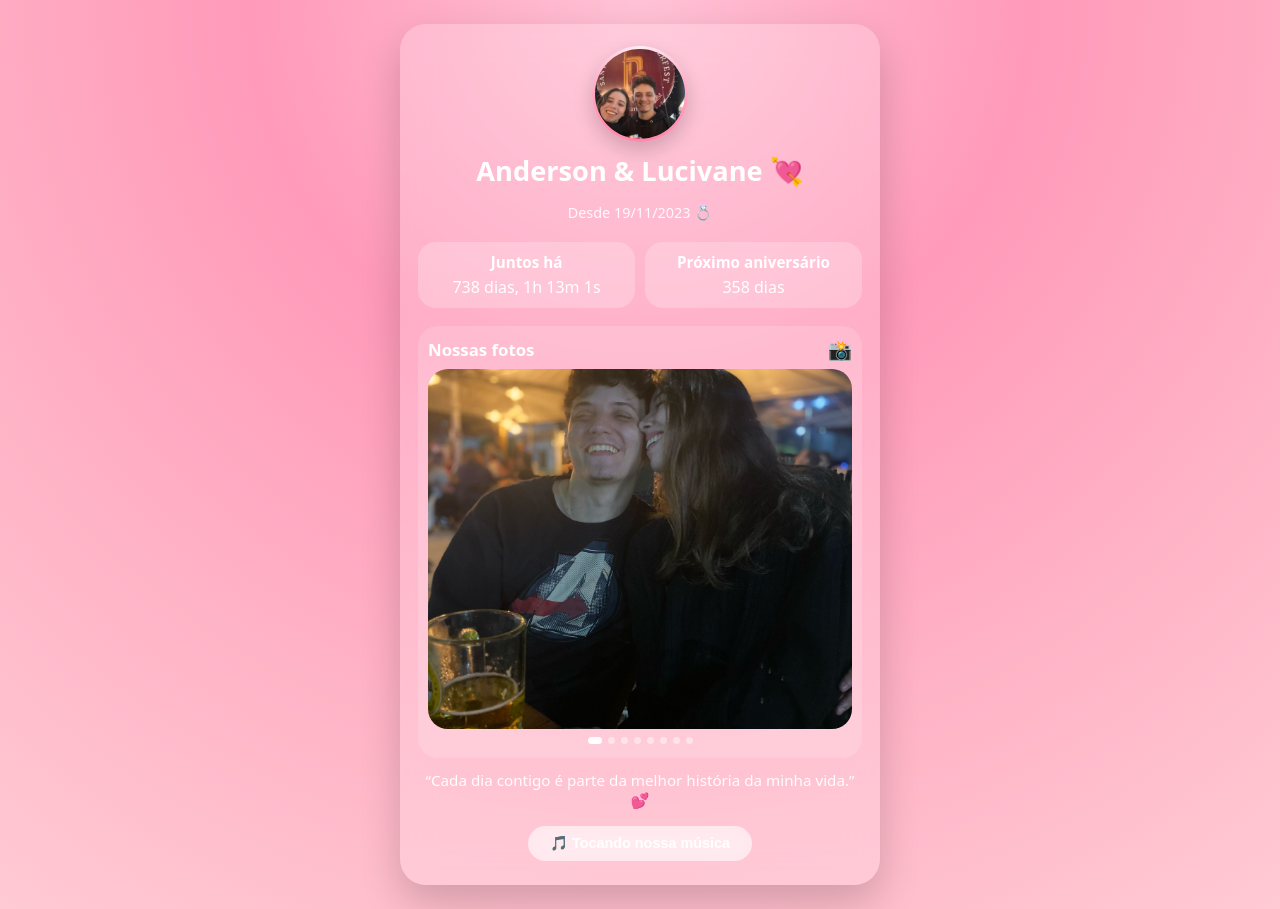
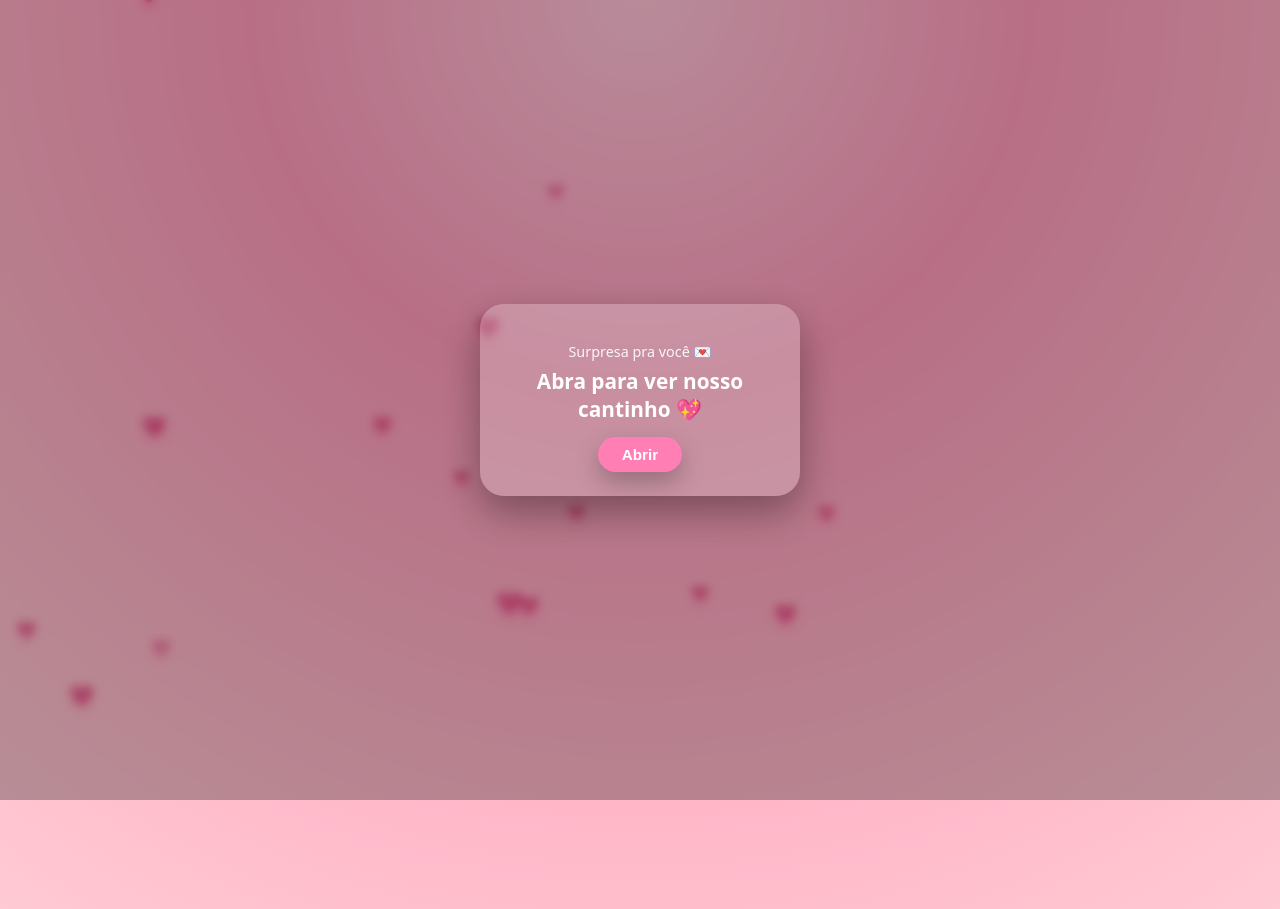
Before and after one commit to AndersonVelozo/NossoCantinho, a plain HTML site: page index.html in a window 1280 px wide. Drawn offline with Linux system fonts and the light colour scheme.

Commit message:
Add intro overlay and falling hearts animation to the love page

```diff
--- a/index.html
+++ b/index.html
@@ -9,12 +9,25 @@
 </head>
 
 <body class="love-page">
-    <div class="love-card">
+    <!-- Corações caindo -->
+    <div id="heartsContainer" class="hearts-container"></div>
+
+    <!-- Tela inicial -->
+    <div id="introOverlay" class="intro-overlay">
+        <div class="intro-box">
+            <p class="intro-mini">Surpresa pra você 💌</p>
+            <h1>Abra para ver nosso cantinho 💖</h1>
+            <button id="startButton" class="intro-button">Abrir</button>
+        </div>
+    </div>
+
+    <!-- Card principal -->
+    <div class="love-card love-card--hidden" id="loveCard">
         <header class="love-header">
             <div class="avatar-wrapper">
                 <img src="./img/WhatsApp Image 2025-11-25 at 21.06.02.jpeg" alt="Nós dois" class="avatar" />
             </div>
-            <h1>Anderson & Lucivane 💘</h1>
+            <h1>Anderson &amp; Lucivane 💘</h1>
             <p class="since">Desde 19/11/2023 💍</p>
         </header>
 
@@ -37,14 +50,15 @@
 
             <div class="gallery-wrapper">
                 <div class="gallery">
-                    <img class="full-photo" src="./img/WhatsApp Image 2025-11-25 at 21.06.02 (1).jpeg" alt="Foto 1" />
+                    <img class="full-photo foto1" src="./img/WhatsApp Image 2025-11-25 at 21.06.02 (1).jpeg"
+                        alt="Foto 1" />
                     <img src="./img/WhatsApp Image 2025-11-25 at 21.06.01.jpeg" alt="Foto 2" />
                     <img src="./img/WhatsApp Image 2025-11-25 at 21.05.59.jpeg" alt="Foto 3" />
-                    <img src="./img/WhatsApp Image 2025-11-25 at 21.05.58.jpeg" alt="Foto 3" />
-                    <img src="./img/WhatsApp Image 2025-11-25 at 21.05.57 (1).jpeg" alt="Foto 3" />
-                    <img src="./img/WhatsApp Image 2025-11-25 at 21.05.26.jpeg" alt="Foto 3" />
-                    <img src="./img/WhatsApp Image 2025-11-25 at 21.54.15.jpeg" alt="Foto 3" />
-                    <img src="./img/bjo.jpeg" alt="Foto 3" />
+                    <img src="./img/WhatsApp Image 2025-11-25 at 21.05.58.jpeg" alt="Foto 4" />
+                    <img src="./img/WhatsApp Image 2025-11-25 at 21.05.57 (1).jpeg" alt="Foto 5" />
+                    <img src="./img/WhatsApp Image 2025-11-25 at 21.05.26.jpeg" alt="Foto 6" />
+                    <img src="./img/WhatsApp Image 2025-11-25 at 21.54.15.jpeg" alt="Foto 7" />
+                    <img src="./img/bjo.jpeg" alt="Foto 8" />
                 </div>
                 <div class="gallery-dots" id="galleryDots"></div>
             </div>
--- a/script.js
+++ b/script.js
@@ -17,22 +17,17 @@ function updateTimeTogether() {
   el.innerText = `${dias} dias, ${horas}h ${minutos}m ${segundos}s`;
 }
 
-// ====== PRÓXIMO MÊSVERSÁRIO ======
-
+// ====== PRÓXIMO ANIVERSÁRIO ======
 function updateCountdown() {
   const now = new Date();
 
-  // hoje à meia-noite (só a data, sem hora)
   const today = new Date(now.getFullYear(), now.getMonth(), now.getDate());
 
-  // mês e dia do aniversário (data do relacionamento)
-  const mes = relacionamento.getMonth(); // 0–11
-  const dia = relacionamento.getDate(); // 1–31
+  const mes = relacionamento.getMonth();
+  const dia = relacionamento.getDate();
 
-  // aniversário deste ano
   let nextAnniv = new Date(today.getFullYear(), mes, dia);
 
-  // se já passou neste ano, vai para o próximo ano
   if (today > nextAnniv) {
     nextAnniv = new Date(today.getFullYear() + 1, mes, dia);
   }
@@ -43,9 +38,9 @@ function updateCountdown() {
   const el = document.getElementById("countdown");
   if (!el) return;
 
-  // hoje = 0 dias, depois começa a contar pro próximo
   el.innerText = `${dias} dias`;
 }
+
 // ====== CARROSSEL AUTOMÁTICO + PONTINHOS ======
 function startAutoGallery() {
   const gallery = document.querySelector(".gallery");
@@ -59,7 +54,6 @@ function startAutoGallery() {
   const intervalMs = 10000;
   const dots = [];
 
-  // cria os pontinhos
   imgs.forEach((_, i) => {
     const dot = document.createElement("button");
     if (i === 0) dot.classList.add("active");
@@ -117,16 +111,13 @@ function setupMusic() {
           markPlaying(true);
         })
         .catch(() => {
-          // se o navegador bloquear, o botão fica para o usuário apertar
           markPlaying(false);
         });
     }
   };
 
-  // tenta tocar assim que configurar
   tryAutoPlay();
 
-  // botão manual
   btn.addEventListener("click", () => {
     if (audio.paused) {
       audio.play();
@@ -137,7 +128,6 @@ function setupMusic() {
     }
   });
 
-  // primeira interação na tela também tenta tocar
   document.addEventListener(
     "click",
     () => {
@@ -152,12 +142,64 @@ function setupMusic() {
   );
 }
 
+// ====== TELA INICIAL (ABRIR CANTINHO) ======
+function initIntro() {
+  const overlay = document.getElementById("introOverlay");
+  const card = document.getElementById("loveCard");
+  const btn = document.getElementById("startButton");
+
+  if (!overlay || !card || !btn) return;
+
+  const open = () => {
+    overlay.classList.add("intro-overlay--hidden");
+    card.classList.remove("love-card--hidden");
+    setTimeout(() => {
+      overlay.style.display = "none";
+    }, 600);
+  };
+
+  btn.addEventListener("click", open);
+  overlay.addEventListener("click", open);
+}
+
+// ====== CORAÇÕES CAINDO ======
+function startHearts() {
+  const container = document.getElementById("heartsContainer");
+  if (!container) return;
+
+  function createHeart() {
+    const heart = document.createElement("span");
+    heart.className = "heart";
+    heart.textContent = "💗";
+
+    const size = 14 + Math.random() * 10;
+    const left = Math.random() * 100;
+    const duration = 6 + Math.random() * 4;
+
+    heart.style.left = `${left}%`;
+    heart.style.fontSize = `${size}px`;
+    heart.style.animationDuration = `${duration}s`;
+    heart.style.opacity = 0.35 + Math.random() * 0.4;
+
+    container.appendChild(heart);
+
+    setTimeout(() => {
+      heart.remove();
+    }, (duration + 1) * 1000);
+  }
+
+  for (let i = 0; i < 12; i++) createHeart();
+  setInterval(createHeart, 1500);
+}
+
 // ====== INIT ======
 window.addEventListener("load", () => {
   updateTimeTogether();
   updateCountdown();
   startAutoGallery();
   setupMusic();
+  initIntro();
+  startHearts();
 
   setInterval(() => {
     updateTimeTogether();
--- a/style.css
+++ b/style.css
@@ -24,6 +24,86 @@ body {
   display: flex;
   justify-content: center;
   align-items: center;
+  position: relative;
+  overflow: hidden;
+}
+
+/* Corações caindo */
+.hearts-container {
+  position: fixed;
+  inset: 0;
+  pointer-events: none;
+  overflow: hidden;
+  z-index: 0;
+}
+
+.heart {
+  position: absolute;
+  top: -10%;
+  animation-name: heartFall;
+  animation-timing-function: linear;
+  color: #ffffff;
+  text-shadow: 0 4px 10px rgba(255, 0, 90, 0.4);
+}
+
+@keyframes heartFall {
+  0% {
+    transform: translateY(0) translateX(0) scale(1);
+  }
+  100% {
+    transform: translateY(120vh) translateX(20px) scale(1.1);
+  }
+}
+
+/* Tela inicial */
+.intro-overlay {
+  position: fixed;
+  inset: 0;
+  background: rgba(0, 0, 0, 0.28);
+  backdrop-filter: blur(4px);
+  display: flex;
+  align-items: center;
+  justify-content: center;
+  z-index: 5;
+  transition: opacity 0.5s ease;
+}
+
+.intro-overlay--hidden {
+  opacity: 0;
+  pointer-events: none;
+}
+
+.intro-box {
+  background: rgba(255, 255, 255, 0.22);
+  border-radius: 24px;
+  padding: 24px 22px;
+  max-width: 320px;
+  text-align: center;
+  color: #fff;
+  box-shadow: 0 16px 40px rgba(0, 0, 0, 0.35);
+}
+
+.intro-mini {
+  font-size: 0.9rem;
+  opacity: 0.9;
+  margin-bottom: 6px;
+}
+
+.intro-box h1 {
+  font-size: 1.3rem;
+  margin: 0 0 14px;
+}
+
+.intro-button {
+  border: none;
+  padding: 9px 24px;
+  border-radius: 999px;
+  background: #ff7fb5;
+  color: #fff;
+  font-weight: 600;
+  font-size: 0.95rem;
+  cursor: pointer;
+  box-shadow: 0 10px 25px rgba(0, 0, 0, 0.25);
 }
 
 /* Card principal */
@@ -37,6 +117,14 @@ body {
   box-shadow: 0 18px 40px rgba(0, 0, 0, 0.18);
   color: #fff;
   animation: cardIn 0.6s ease-out;
+  position: relative;
+  z-index: 1;
+}
+
+.love-card--hidden {
+  opacity: 0;
+  transform: translateY(16px) scale(0.96);
+  pointer-events: none;
 }
 
 /* Cabeçalho */
@@ -72,7 +160,7 @@ body {
   opacity: 0.9;
 }
 
-/* Estatísticas (tempo junto / mêsversário) */
+/* Estatísticas */
 .stats {
   display: grid;
   grid-template-columns: 1fr;
@@ -134,32 +222,27 @@ body {
   overflow-x: hidden;
   scroll-snap-type: x mandatory;
   scrollbar-width: none;
+  position: relative;
 }
 
 .gallery::-webkit-scrollbar {
   display: none;
 }
 
-.gallery {
-  position: relative;
-}
-
 .gallery img {
   flex: 0 0 100%;
   width: 100%;
-  height: 300px; /* altura maior */
+  height: 300px;
   border-radius: 20px;
-  background: #00000010; /* fundo leve quando "sobrar" espaço */
+  background: #00000010;
   scroll-snap-align: center;
-
-  object-fit: cover; /* PREENCHE o card */
-  object-position: center; /* foca no centro da foto */
-
+  object-fit: cover;
+  object-position: center;
   transition: transform 0.3s ease;
 }
 
 .gallery img.tall {
-  object-fit: contain; /* fotos muito verticais → mostrar inteira */
+  object-fit: contain;
 }
 
 @media (max-width: 450px) {
@@ -170,13 +253,13 @@ body {
 
 .gallery img,
 .foto1 {
-  height: 360px !important; /* antes era ~300px */
+  height: 360px !important;
 }
 
 /* Foto 1 personalizada */
 .foto1 {
   object-fit: cover !important;
-  object-position: center 35% !important; /* agora vai descer */
+  object-position: center 35% !important;
 }
 
 /* Pontinhos do carrossel */
```
